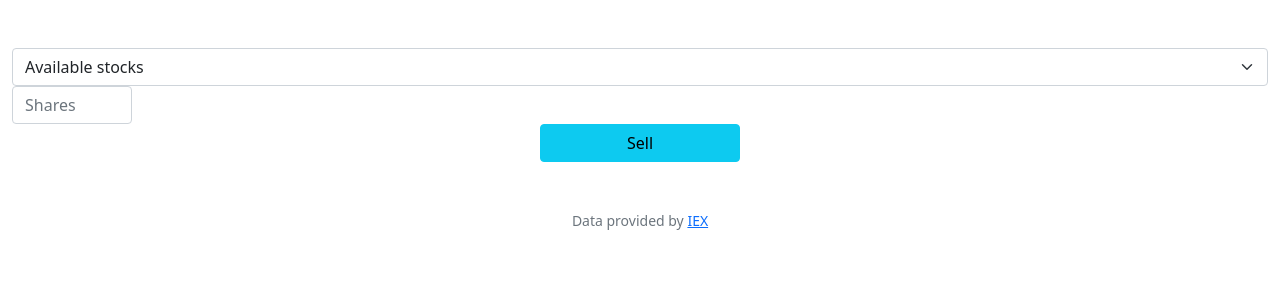
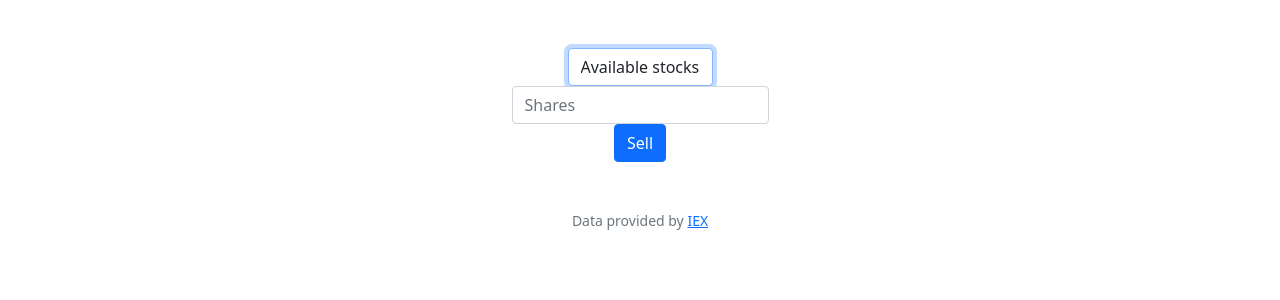
Before and after one commit to minhngocda/cs50_2022, a Flask app: page /sell in a window 1280 px wide. Shown: the part 76-376 px from the top of the page. Run offline with Flask 2, Linux system fonts and the light colour scheme; the first user in the database is signed in; some libraries are stand-ins or nearby versions.

Commit message:
Tue, Mar 1, 2022, 9:31 AM +00:00

```diff
--- a/finance/templates/sell.html
+++ b/finance/templates/sell.html
@@ -7,17 +7,15 @@
 {% block main %}
     <form action="/sell" method="post">
         <div class="form-group">
-            <select required name="symbol" class="form-select form-control" aria-label="Default select">
+            <select required name="symbol" aria-label="Default select" input autocomplete="off" autofocus class="form-control mx-auto w-auto">
               <option value=""> Available stocks </option>
-
               {% for symbol in owns %}
               <option value={{symbol}}> {{symbol}} </option>
               {% endfor %}
             </select>
-            <input required class="form-control" style='width: 120px' name="shares" placeholder="Shares" type="number" min="1">
+            <input autocomplete="off" class="form-control mx-auto w-auto" name="shares" placeholder="Shares" type="number" min="1">
         </div>
-        <button style='width: 200px' class="form-group btn btn-info" type="submit">Sell</button>
-
+        <button class="btn btn-primary" type="submit">Sell</button>
 
         {% if invalid %}
         <!--TODO: ALERT: insufficient share quantity to sell-->
```
